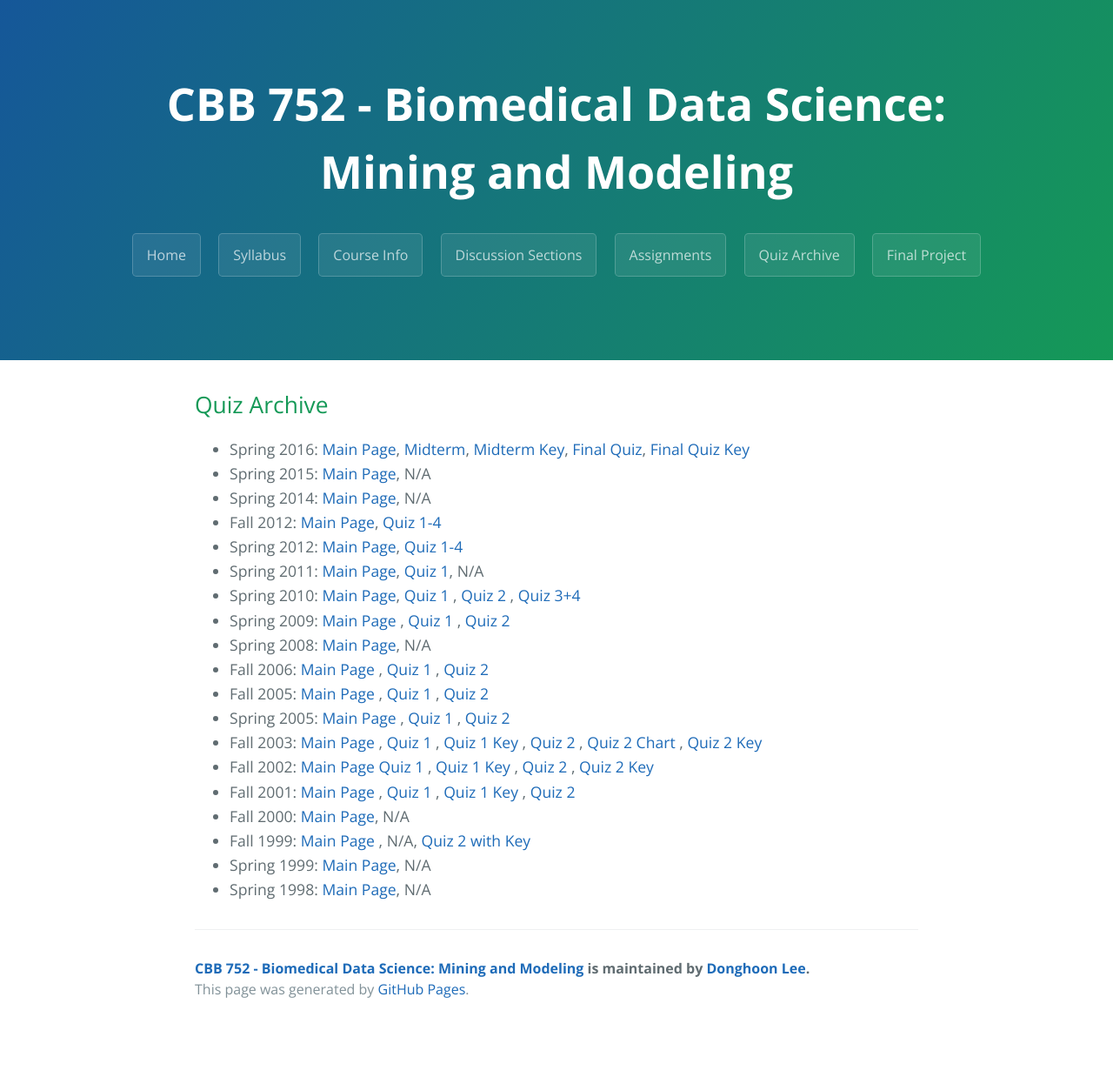
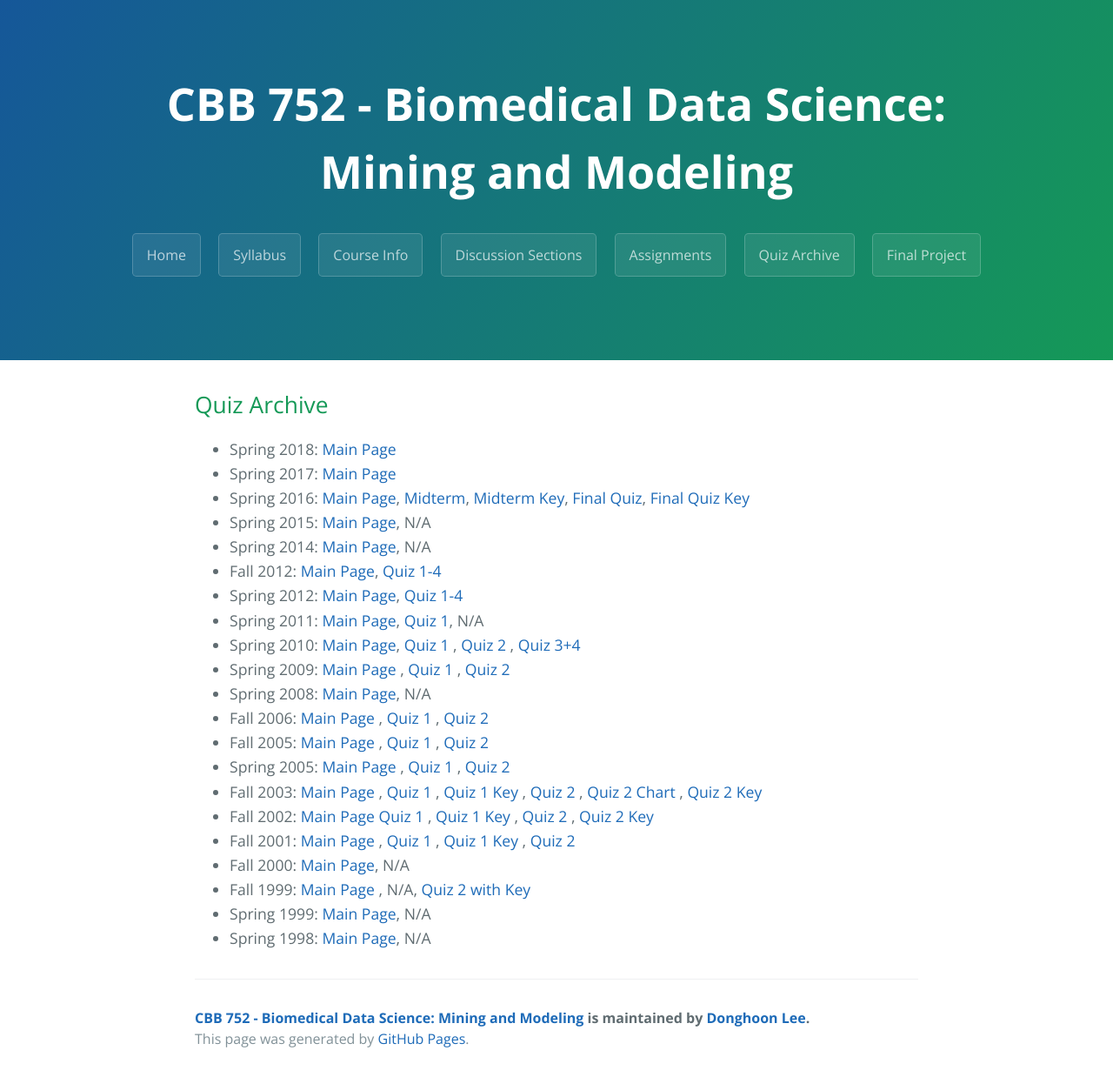
Before and after one commit to gersteinlab/cbb752b19, a Jekyll site: the page built from quiz.md, in a window 1280 px wide. Shown: the whole page at 87% size. Built offline with Jekyll 4.4.1, drawn with Linux system fonts in a browser that asks for light colours; before the commit the page ends 1181 px from its top, so only the background shows below that.

Commit message:
Update quiz.md

```diff
--- a/quiz.md
+++ b/quiz.md
@@ -6,6 +6,14 @@ layout: page
 ## Quiz Archive
 
 <ul>
+<li>
+	<span style="line-height:1.6;background-color:transparent">Spring 2018: </span>
+	<a href="http://cbb752b18.gersteinlab.org/" target="_blank">Main Page</a>
+</li>
+<li>
+	<span style="line-height:1.6;background-color:transparent">Spring 2017: </span>
+	<a href="http://cbb752b17.gersteinlab.org/" target="_blank">Main Page</a>
+</li>
 <li>
 	<span style="line-height:1.6;background-color:transparent">Spring 2016: </span>
 	<a href="http://cbb752b16.gersteinlab.org/" target="_blank">Main Page</a>, <a href="http://archive.gersteinlab.org/docs/2016/03.23/2016_CBB752b_Midterm.pdf" target="_blank">Midterm</a>, <a href="http://archive.gersteinlab.org/docs/2016/03.23/2016_CBB752b_Midterm_AnswerKey.pdf" target="_blank">Midterm Key</a>, <a href="http://archive.gersteinlab.org/docs/2016/04.29/2016_CBB752b_FinalQuiz.pdf" target="_blank">Final Quiz</a>, <a href="http://archive.gersteinlab.org/docs/2016/04.29/2016_CBB752b_FinalQuiz_AnswerKey.pdf" target="_blank">Final Quiz Key</a></li>
```
